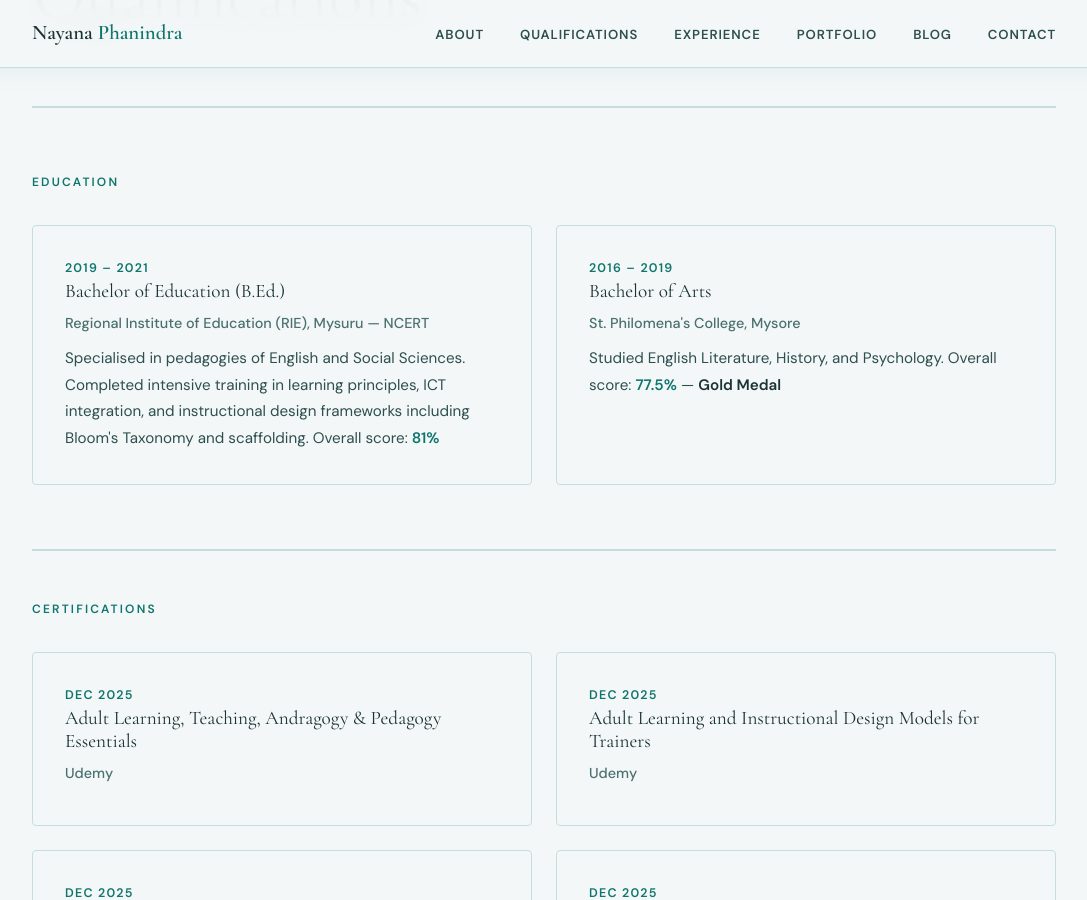
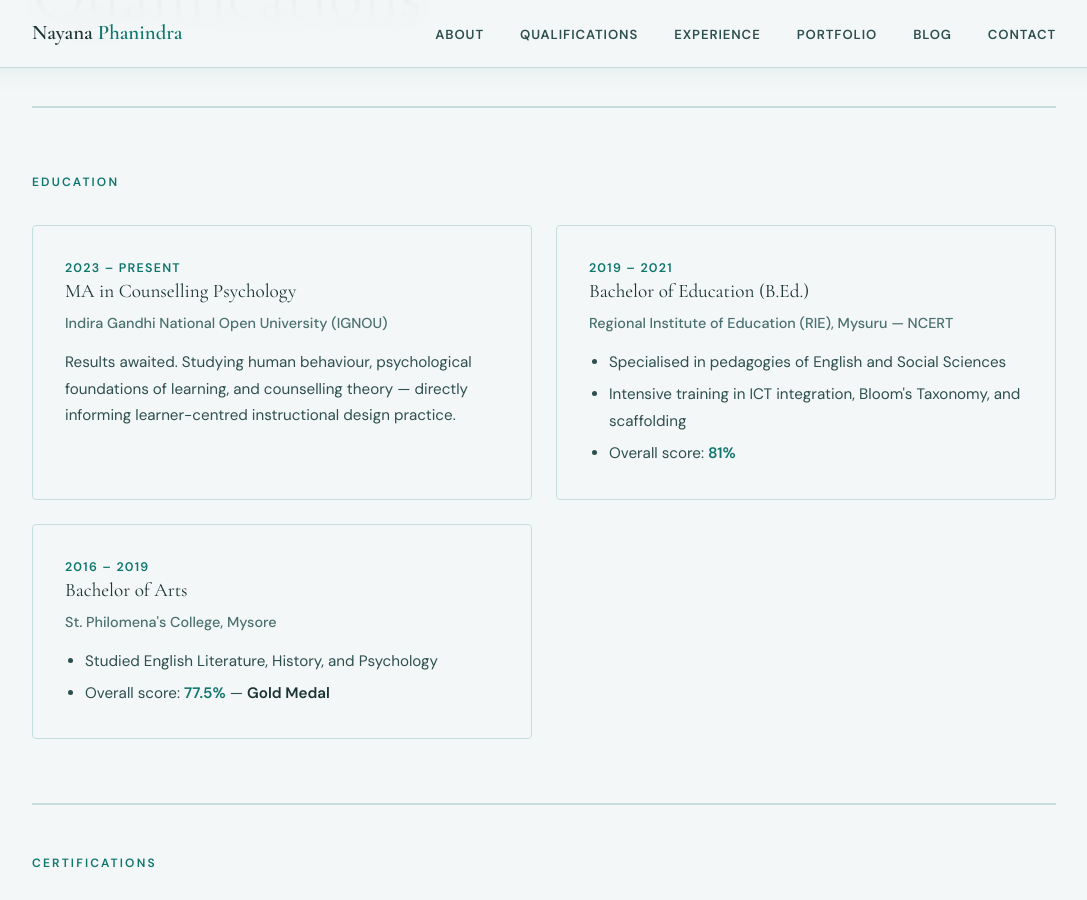
Before and after one commit to nayanaphanindra/nayanaphanindra.github.io, a Jekyll site: the page built from qualifications.html, in a window 1280 px wide and 900 px high, scrolled down 219 px. Shown: the whole window, without its empty margins (96-1183 px from the left). Built offline with Jekyll 4.4.1, drawn with Linux system fonts in a browser that asks for light colours.

Commit message:
Update qualifications.html

```diff
--- a/qualifications.html
+++ b/qualifications.html
@@ -10,30 +10,42 @@ title: Qualifications
       <h1>Qualifications</h1>
     </header>
 
-    <!-- EDUCATION -->
     <section style="padding: 0 0 4rem 0;">
       <span class="section-label" style="margin-bottom:2rem; display:block;">Education</span>
       <div class="quals-grid">
 
         <div class="qual-item fade-in">
+          <div class="year">2023 – Present</div>
+          <h3>MA in Counselling Psychology</h3>
+          <p class="institution">Indira Gandhi National Open University (IGNOU)</p>
+          <p style="font-size:0.95rem; color:var(--ink-soft); margin-top:0.75rem; line-height:1.75;">Results awaited. Studying human behaviour, psychological foundations of learning, and counselling theory — directly informing learner-centred instructional design practice.</p>
+        </div>
+
+        <div class="qual-item fade-in">
           <div class="year">2019 – 2021</div>
           <h3>Bachelor of Education (B.Ed.)</h3>
           <p class="institution">Regional Institute of Education (RIE), Mysuru — NCERT</p>
-          <p style="font-size:0.95rem; color:var(--ink-soft); margin-top:0.5rem; line-height:1.75;">Specialised in pedagogies of English and Social Sciences. Completed intensive training in learning principles, ICT integration, and instructional design frameworks including Bloom's Taxonomy and scaffolding. Overall score: <strong style="color:var(--accent);">81%</strong></p>
+          <ul style="margin-top:0.75rem; padding-left:1.25rem; list-style:disc;">
+            <li style="font-size:0.95rem; color:var(--ink-soft); line-height:1.75; margin-bottom:0.35rem;">Specialised in pedagogies of English and Social Sciences</li>
+            <li style="font-size:0.95rem; color:var(--ink-soft); line-height:1.75; margin-bottom:0.35rem;">Intensive training in ICT integration, Bloom's Taxonomy, and scaffolding</li>
+            <li style="font-size:0.95rem; color:var(--ink-soft); line-height:1.75;">Overall score: <strong style="color:var(--accent);">81%</strong></li>
+          </ul>
         </div>
 
         <div class="qual-item fade-in">
           <div class="year">2016 – 2019</div>
           <h3>Bachelor of Arts</h3>
           <p class="institution">St. Philomena's College, Mysore</p>
-          <p style="font-size:0.95rem; color:var(--ink-soft); margin-top:0.5rem; line-height:1.75;">Studied English Literature, History, and Psychology. Overall score: <strong style="color:var(--accent);">77.5%</strong> — <span style="font-weight:600; color:var(--ink);">Gold Medal</span></p>
+          <ul style="margin-top:0.75rem; padding-left:1.25rem; list-style:disc;">
+            <li style="font-size:0.95rem; color:var(--ink-soft); line-height:1.75; margin-bottom:0.35rem;">Studied English Literature, History, and Psychology</li>
+            <li style="font-size:0.95rem; color:var(--ink-soft); line-height:1.75;">Overall score: <strong style="color:var(--accent);">77.5%</strong> — <strong style="color:var(--ink);">Gold Medal</strong></li>
+          </ul>
         </div>
 
       </div>
     </section>
 
-    <!-- CERTIFICATIONS -->
-    <section style="padding: 0 0 4rem 0; border-top: 2px solid var(--line); padding-top: 3rem;">
+    <section style="padding: 3rem 0 4rem 0; border-top: 2px solid var(--line);">
       <span class="section-label" style="margin-bottom:2rem; display:block;">Certifications</span>
       <div class="quals-grid">
 
```
